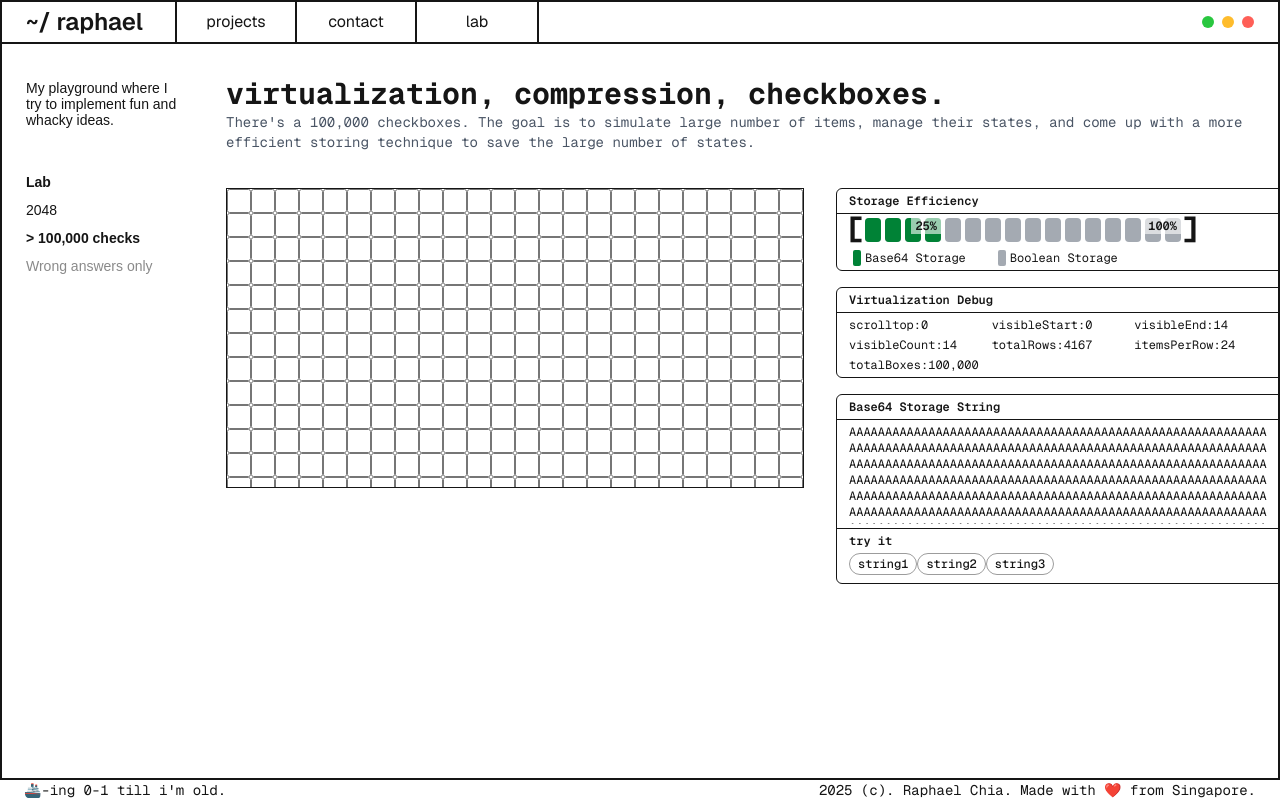
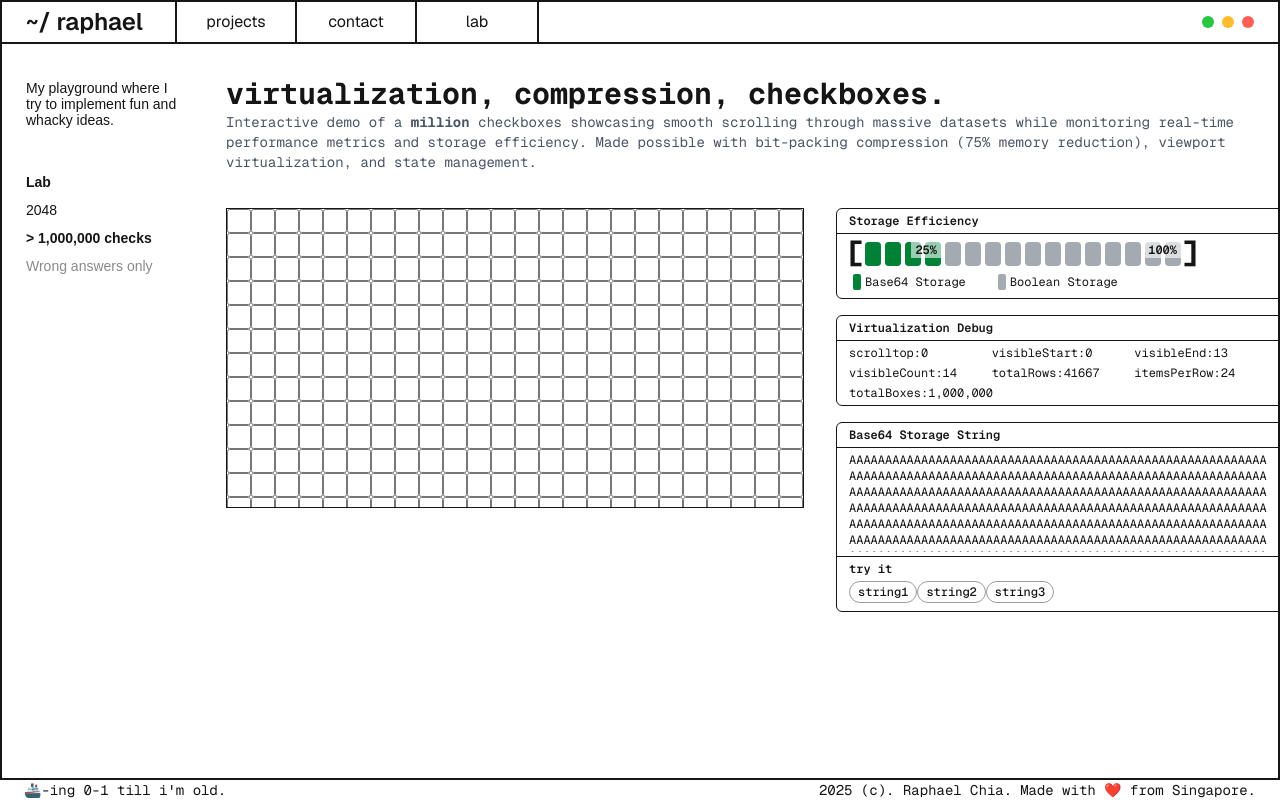
Before and after one commit to RaphaelChia/about-me, a Next.js app: page /lab/checks in a window 1280 px wide. Built offline with nearby package versions, Linux system fonts and the light colour scheme.

Commit message:
copywriting changes

```diff
--- a/src/app/lab/checks/components/checkbox-stats.tsx
+++ b/src/app/lab/checks/components/checkbox-stats.tsx
@@ -1,7 +1,7 @@
 const TOTAL_BARS = 16;
 const CheckboxStorageStats = () => {
   return (
-    <div className="flex w-full items-center gap-3 [--bar-height:24px] [--bar-width:16px] max-sm:[--bar-height:16px] max-sm:[--bar-width:10px]">
+    <div className="flex w-full items-center gap-3 py-1 [--bar-height:24px] [--bar-width:16px] max-sm:[--bar-height:16px] max-sm:[--bar-width:10px]">
       <div className="flex w-full flex-col items-stretch">
         <div className="flex items-center">
           {/* Graph */}
--- a/src/app/lab/checks/components/checkbox.tsx
+++ b/src/app/lab/checks/components/checkbox.tsx
@@ -13,7 +13,7 @@ import { useCallback, useEffect, useMemo, useRef, useState } from 'react';
 // Configuration
 const BOX_DIMENSION = 24; // Size of each checkbox box
 const CONTAINER_HEIGHT = 300; // Height of the scrollable container
-const TOTAL_ITEMS = 100000; // You can adjust this number
+const TOTAL_ITEMS = 1000000; // You can adjust this number
 
 const checkBoxStateAtom = atom<boolean[]>(Array(TOTAL_ITEMS).fill(false));
 
@@ -35,7 +35,7 @@ export const CheckboxWindow = () => {
   // Virtualization calculations
   const visibleStart = Math.floor(scrollTop / BOX_DIMENSION);
   const visibleCount = Math.ceil(CONTAINER_HEIGHT / BOX_DIMENSION) + 1;
-  const visibleEnd = Math.min(visibleStart + visibleCount, totalRows);
+  const visibleEnd = Math.min(visibleStart + visibleCount - 1, totalRows);
 
   // ResizeObserver to track container width changes
   useEffect(() => {
--- a/src/app/lab/checks/layout.tsx
+++ b/src/app/lab/checks/layout.tsx
@@ -8,9 +8,11 @@ const Layout = ({ children }: { children: React.ReactNode }) => {
           virtualization, compression, checkboxes.
         </span>
         <p className="font-mono text-sm text-foreground-neutral max-md:text-xs">
-          There&apos;s a 100,000 checkboxes. The goal is to simulate large
-          number of items, manage their states, and come up with a more
-          efficient storing technique to save the large number of states.
+          Interactive demo of a <strong>million</strong> checkboxes showcasing
+          smooth scrolling through massive datasets while monitoring real-time
+          performance metrics and storage efficiency. Made possible with
+          bit-packing compression (75% memory reduction), viewport
+          virtualization, and state management.
         </p>
       </div>
       {children}
--- a/src/app/lab/checks/utils.ts
+++ b/src/app/lab/checks/utils.ts
@@ -11,8 +11,16 @@ export function packCheckboxesBase64(bools: boolean[]): string {
     }
   }
 
-  // Convert buffer → Base64
-  return btoa(String.fromCharCode(...buffer));
+  // Convert buffer → Base64 in chunks to avoid call stack size exceeded
+  const CHUNK_SIZE = 8192; // Safe chunk size
+  let binaryString = '';
+
+  for (let i = 0; i < buffer.length; i += CHUNK_SIZE) {
+    const chunk = buffer.subarray(i, i + CHUNK_SIZE);
+    binaryString += String.fromCharCode(...chunk);
+  }
+
+  return btoa(binaryString);
 }
 
 // Unpack Base64 back into booleans
--- a/src/app/lab/components/contents-sidebar.tsx
+++ b/src/app/lab/components/contents-sidebar.tsx
@@ -54,7 +54,7 @@ const contentItems: ContentItem[] = [
   {
     type: 'link',
     id: 'checks',
-    title: '100,000 checks',
+    title: '1,000,000 checks',
     href: '/lab/checks',
     underConstruction: false,
   },
```
